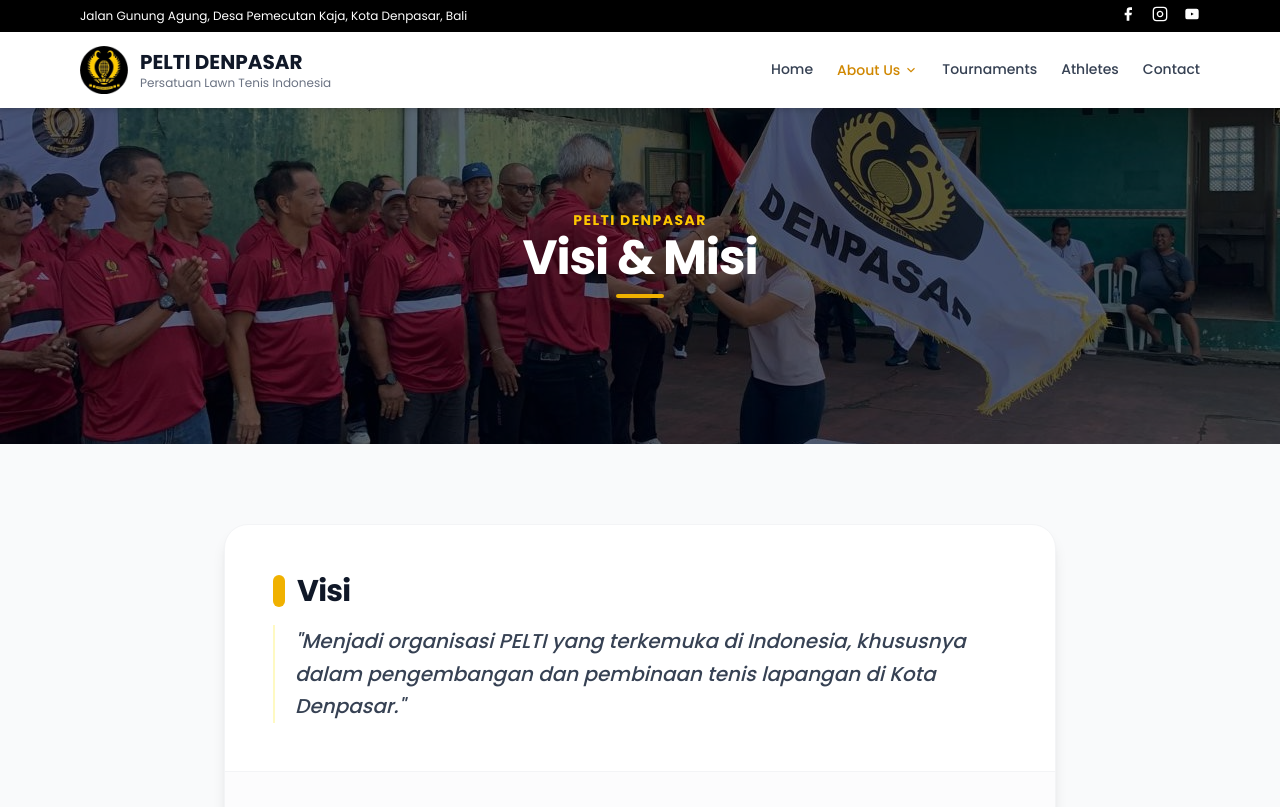
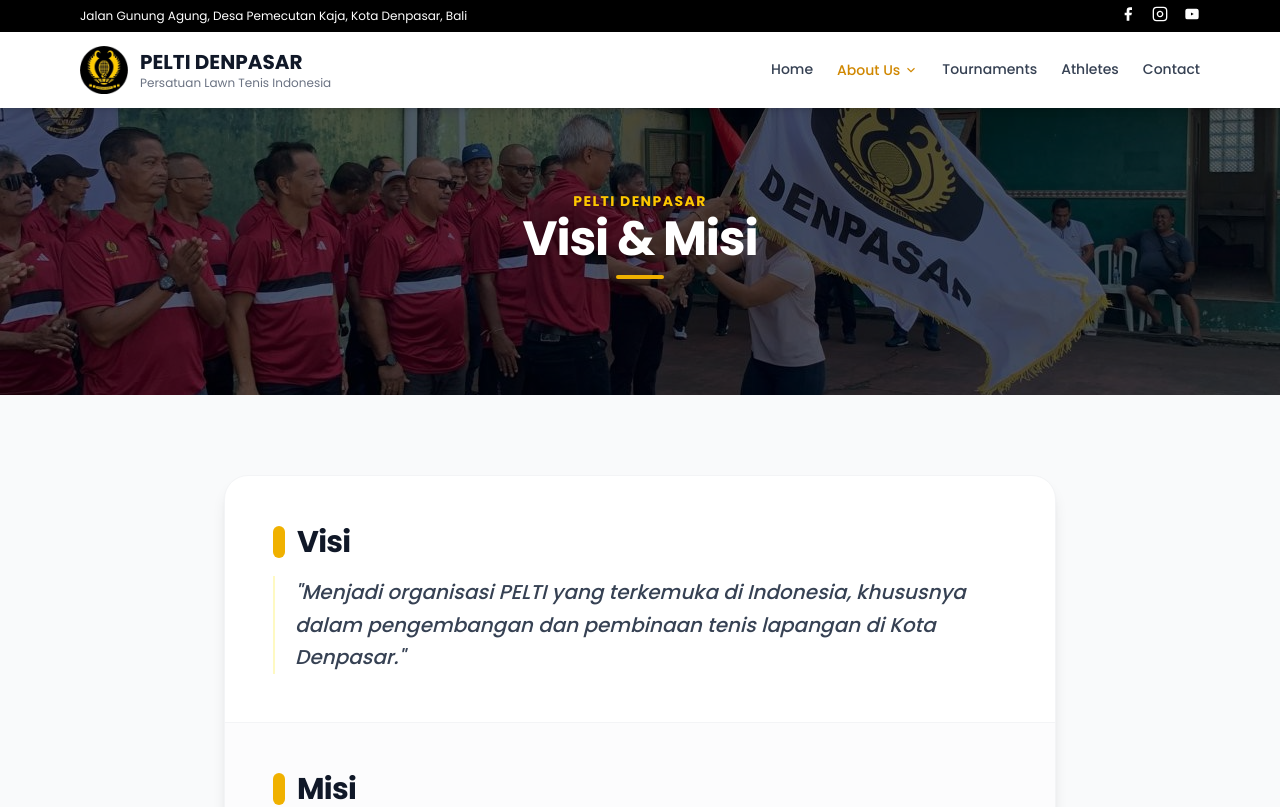
Before and after one commit to Nyomanpass/peltidenpasar, a React (Vite) app in the folder frontend/: page /visi-misi in a window 1280 px wide. Shown: the top 807 px of the page. Built offline with nearby package versions, Linux system fonts and the light colour scheme; what @react-pdf/renderer would draw is missing.

Commit message:
style:edit tampilan di halaman Visimisi

```diff
--- a/frontend/src/pages/user/Visimisi.jsx
+++ b/frontend/src/pages/user/Visimisi.jsx
@@ -6,23 +6,23 @@
     <>
       <Navbar />
 
-      {/* HERO */}
-      <div className="relative w-full h-[260px] sm:h-[320px] md:h-[380px] mt-16">
+          {/* HERO BANNER RESPONSIF */}
+      <div className="relative w-full aspect-[16/6] sm:aspect-[16/5] md:aspect-[16/4] min-h-[220px] max-h-[450px] mt-[65px] sm:mt-[75px] overflow-hidden">
         <img
           src="/hero.jpg"
           alt="Visi dan Misi Pelti Denpasar"
-          className="w-full h-full object-cover"
+          className="w-full h-full object-cover object-center"
         />
-        <div className="absolute inset-0 bg-black/55"></div>
+        <div className="absolute inset-0 bg-black/60"></div>
 
-        <div className="absolute inset-0 flex flex-col items-center justify-center px-6 text-center text-white">
-          <span className="text-yellow-400 font-bold text-xs sm:text-sm tracking-widest uppercase mb-1">
+        <div className="absolute inset-0 flex flex-col items-center justify-center px-4 text-center text-white">
+          <span className="text-yellow-400 font-bold text-xs sm:text-sm tracking-widest uppercase mb-1 drop-shadow">
             PELTI Denpasar
           </span>
-          <h1 className="text-3xl sm:text-4xl md:text-5xl font-extrabold tracking-tight">
+          <h1 className="text-2xl sm:text-4xl md:text-5xl font-extrabold tracking-tight drop-shadow-md">
             Visi & Misi
           </h1>
-          <div className="w-12 h-1 bg-yellow-500 rounded-full mt-3"></div>
+          <div className="w-12 h-1 bg-yellow-500 rounded-full mt-2 sm:mt-3"></div>
         </div>
       </div>
 
```
